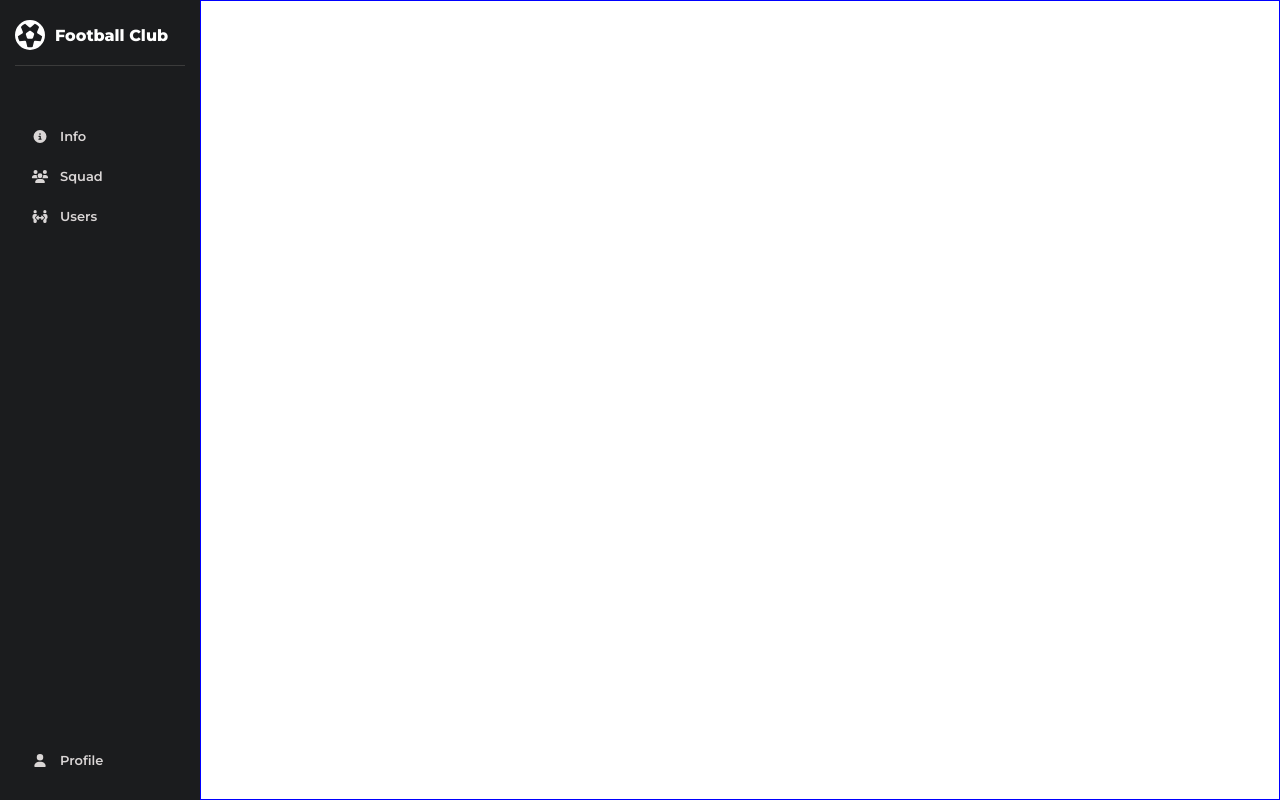
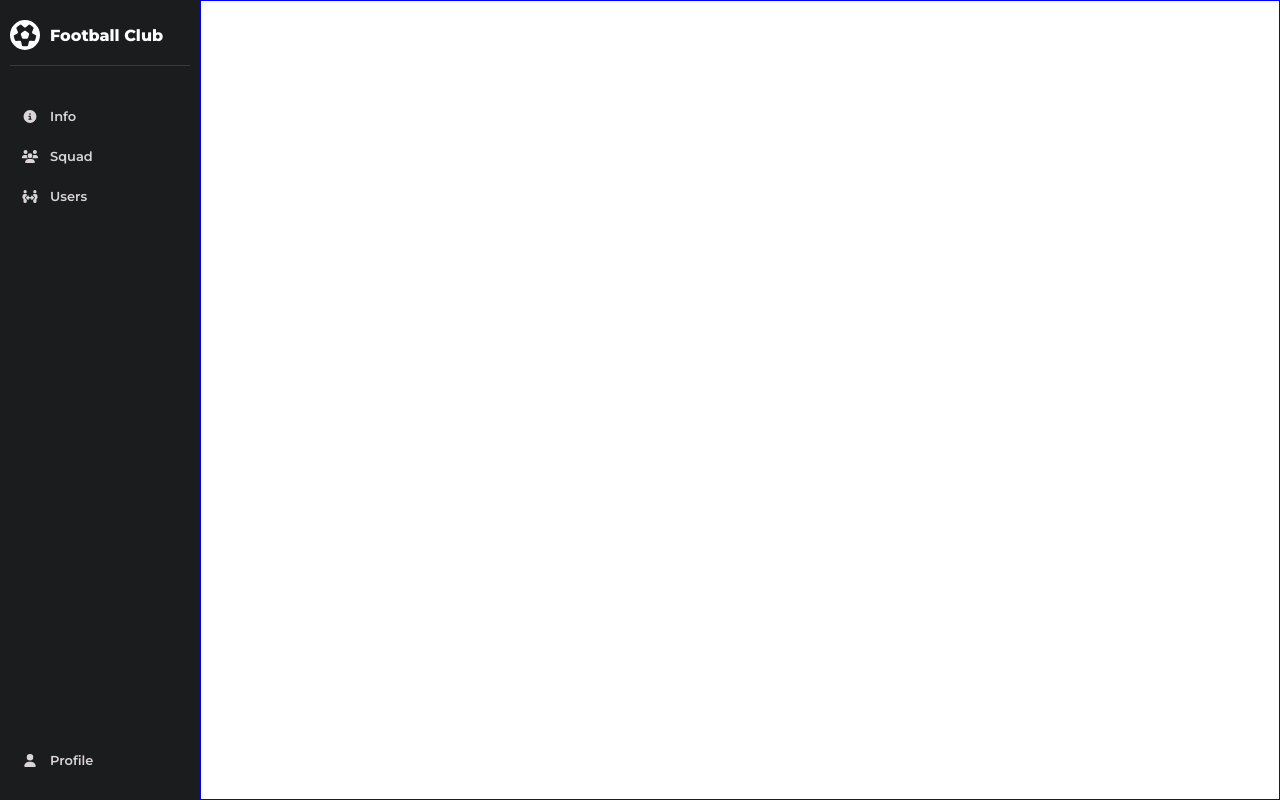
Before and after one commit to MichDreby/fc-web-creator, a React (Create React App) app: page / in a window 1280 px wide. Built offline with nearby package versions, Linux system fonts and the light colour scheme.

Commit message:
feat(ui): added ui enhancements

```diff
--- a/src/index.tsx
+++ b/src/index.tsx
@@ -8,22 +8,15 @@ import {
   faUsers,
   faCircleInfo,
   faPeopleArrows,
-  // faFutbol,
+  faFutbol,
 } from '@fortawesome/free-solid-svg-icons'
-import { faFutbol, faFutbolBall } from '@fortawesome/free-regular-svg-icons'
+// import { faFutbol, faFutbolBall } from '@fortawesome/free-regular-svg-icons'
 
 import './styles.css'
 
 import { router } from './routing'
 
-library.add(
-  faUser,
-  faUsers,
-  faCircleInfo,
-  faPeopleArrows,
-  faFutbol,
-  faFutbolBall,
-)
+library.add(faUser, faUsers, faCircleInfo, faPeopleArrows, faFutbol)
 
 ReactDOM.createRoot(document.getElementById('root') as HTMLElement).render(
   <React.StrictMode>
--- a/src/pages/Root/Root.tsx
+++ b/src/pages/Root/Root.tsx
@@ -1,6 +1,8 @@
 import { Link, Outlet } from 'react-router-dom'
+import { FC } from 'react'
 
 import { FontAwesomeIcon } from '@fortawesome/react-fontawesome'
+import { IconProp } from '@fortawesome/fontawesome-svg-core'
 
 import styles from './styles.module.css'
 
@@ -8,25 +10,18 @@ export const Root = () => (
   <div className={styles.container}>
     <nav className={styles.navbarContainer}>
       <div className={styles.logoContainer}>
-        <FontAwesomeIcon
-          icon={'fa-regular fa-futbol'}
-          className={styles.logoIcon}
-        />
+        <FontAwesomeIcon icon={'futbol'} className={styles.logoIcon} />
         <span className={styles.logoLabel}>Football Club</span>
       </div>
 
       <ul className={styles.listContainer}>
-        <NavbarItem path={'info'} label={'Info'} iconName={'fa-circle-info'} />
-        <NavbarItem path={'squad'} label={'Squad'} iconName={'fa-users'} />
-        <NavbarItem
-          path={'users'}
-          label={'Users'}
-          iconName={'fa-people-arrows'}
-        />
+        <NavbarItem path={'info'} label={'Info'} iconName={'circle-info'} />
+        <NavbarItem path={'squad'} label={'Squad'} iconName={'users'} />
+        <NavbarItem path={'users'} label={'Users'} iconName={'people-arrows'} />
       </ul>
 
       <div>
-        <NavbarItem path={'profile'} label={'Profile'} iconName={'fa-user'} />
+        <NavbarItem path={'profile'} label={'Profile'} iconName={'user'} />
       </div>
     </nav>
 
@@ -36,7 +31,13 @@ export const Root = () => (
   </div>
 )
 
-export const NavbarItem = ({ path, label, iconName }) => (
+interface NavbarItemProps {
+  path: string
+  label: string
+  iconName: IconProp
+}
+
+export const NavbarItem: FC<NavbarItemProps> = ({ path, label, iconName }) => (
   <li className={styles.navbarItemContainer}>
     <Link to={path} className={styles.link}>
       <FontAwesomeIcon icon={iconName} className={styles.listItemIcon} />
--- a/src/pages/Root/styles.module.css
+++ b/src/pages/Root/styles.module.css
@@ -9,7 +9,7 @@
   /* border: solid 3px red; */
   display: flex;
   flex-direction: column;
-  padding: 20px 15px;
+  padding: 20px 10px;
   background-color: #1b1c1e;
 }
 
@@ -38,7 +38,7 @@
 
 .listContainer {
   flex: 1;
-  margin-top: 50px;
+  margin-top: 30px;
   margin-bottom: 50px;
 }
 
@@ -52,7 +52,7 @@
   display: flex;
   flex: 1;
   align-items: center;
-  padding: 0 15px;
+  padding: 0 10px;
   color: #dad6d6;
   font-weight: 600;
   font-size: 13px;
```
Also changed, not shown: src/components/SvgIcon/SvgIcon.tsx (+7 -1 lines).
